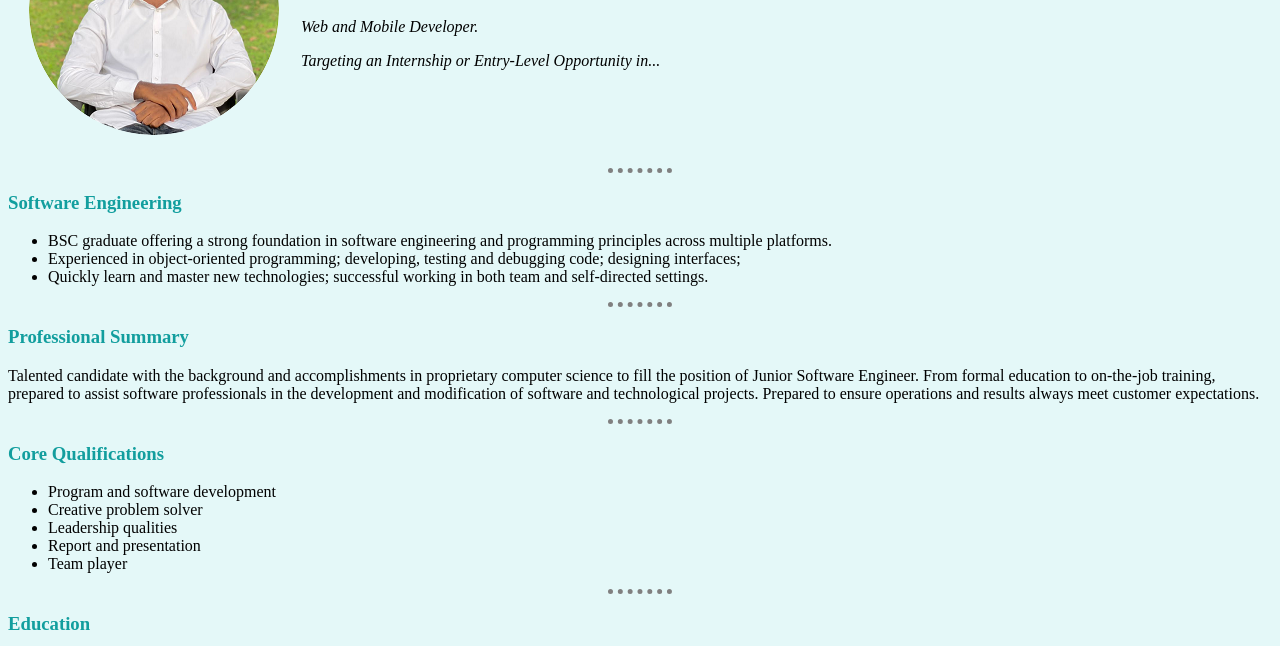
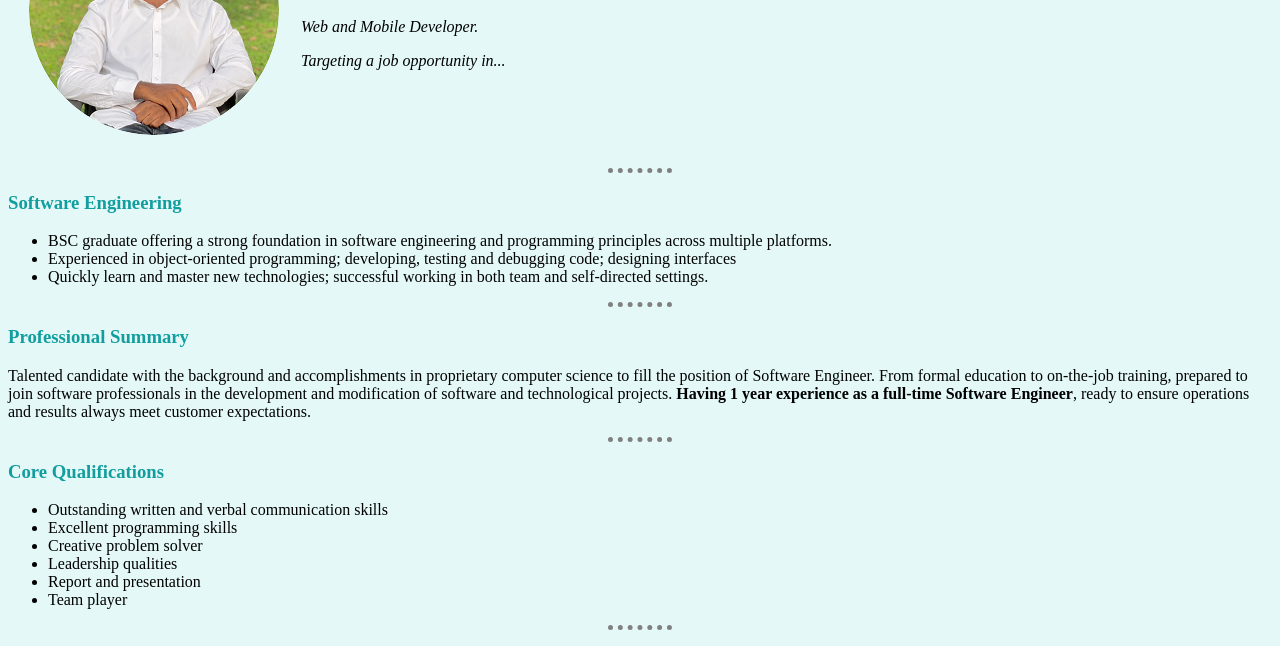
Before and after one commit to Kiyo99/Tindog, a website: page public/cv.html in a window 1280 px wide. Shown: the part 144-790 px from the top of the page. Drawn offline with Linux system fonts and the light colour scheme.

Commit message:
Minor changes

```diff
--- a/public/cv.html
+++ b/public/cv.html
@@ -16,7 +16,7 @@
             <td>
                 <h1>Kio Godsfavour Ngo</h1>
                 <p><em>Web and Mobile Developer</a></strong>.</em></p>
-                <p><em>Targeting an Internship or Entry-Level Opportunity in...</em></p>
+                <p><em>Targeting a job opportunity in...</em></p>
             </td>
         </tr>
     </table>
@@ -26,21 +26,22 @@
         <li>BSC graduate offering a strong foundation in software engineering and programming principles
             across multiple platforms.</li>
         <li>Experienced in object-oriented programming; developing, testing and debugging code;
-            designing interfaces;</li>
+            designing interfaces</li>
         <li>Quickly learn and master new technologies; successful working in both team and self-directed settings.</li>
     </ul>
     <hr>
     <h3>Professional Summary</h3>
     <p>Talented candidate with the background and accomplishments in proprietary computer science to fill the position
-        of Junior Software Engineer. From formal education to on-the-job training, prepared to assist software
-        professionals in the development and modification of software and technological projects. Prepared to ensure
-        operations and results always meet customer
-        expectations.
+        of Software Engineer. From formal education to on-the-job training, prepared to join software
+        professionals in the development and modification of software and technological projects. <span><Strong>Having 1
+                year experience as a full-time Software Engineer</Strong></span>, ready to ensure operations and
+        results always meet customer expectations.
     </p>
     <hr>
     <h3>Core Qualifications</h3>
     <ul>
-        <li>Program and software development</li>
+        <li>Outstanding written and verbal communication skills</li>
+        <li>Excellent programming skills</li>
         <li>Creative problem solver</li>
         <li>Leadership qualities</li>
         <li>Report and presentation</li>
--- a/public/personalsite.css
+++ b/public/personalsite.css
@@ -152,8 +152,6 @@ a:hover {
     text-decoration: none;
 }
 
-.mountain {}
-
 @media(max-width: 700px) {
     h1 {
         font-size: 3.5rem;
```
